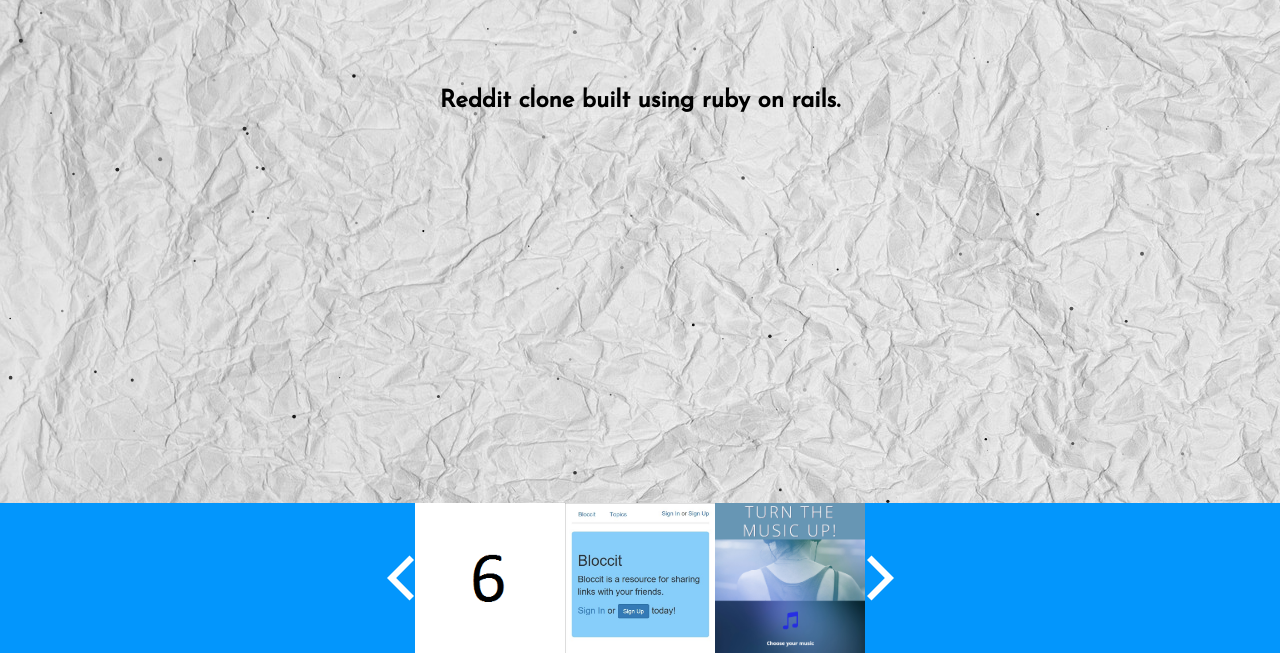
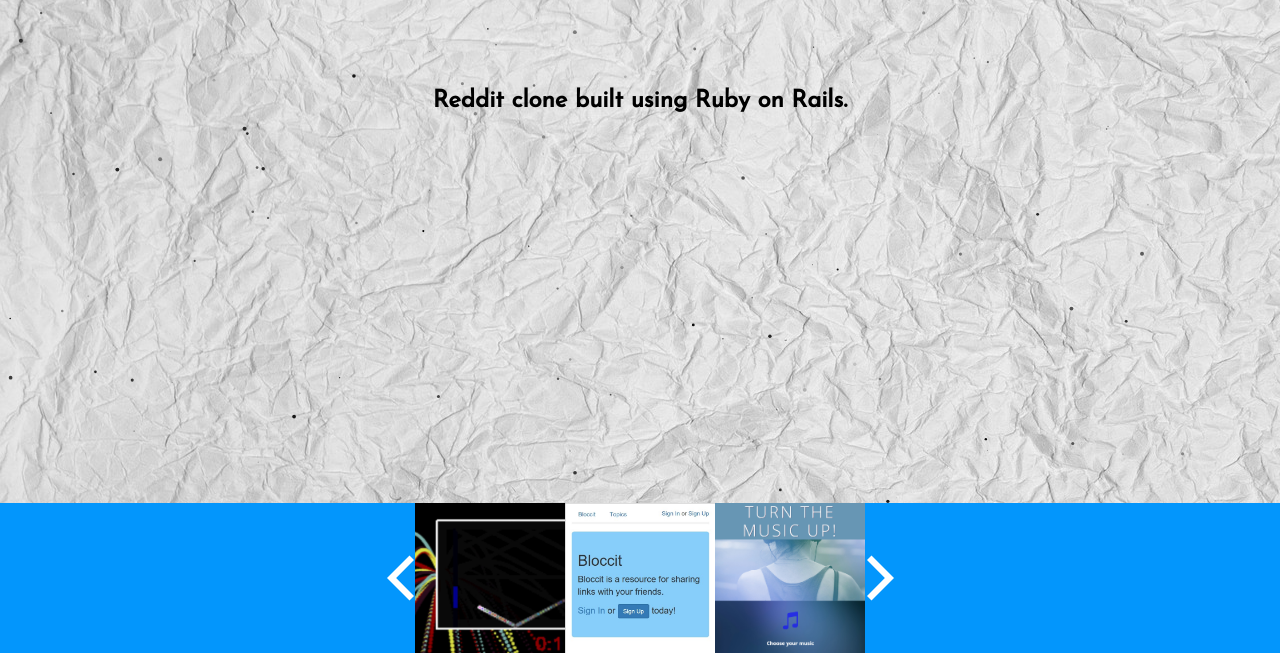
Before and after one commit to MPH320/portfolio, a plain HTML site: page portfolio.html in a window 1280 px wide. Shown: the part 147-800 px from the top of the page. Drawn offline with nearby package versions, Linux system fonts and the light colour scheme.

Commit message:
Updated portfolio elements

```diff
--- a/scripts/portfolio.js
+++ b/scripts/portfolio.js
@@ -8,7 +8,7 @@ getit = unescape(getit[1]);
 
 var itemOne = {
     title: 'Bloccit',
-    description: 'Reddit clone built using ruby on rails.',
+    description: 'Reddit clone built using Ruby on Rails.',
     artURL: 'assets/images/bloccit.jpg',
     pageURL: 'portfolio.html?bloccit',
 		siteURL: 'https://mikesbloccit.herokuapp.com'
@@ -16,7 +16,7 @@ var itemOne = {
 
 var itemTwo = {
     title: 'Angular Jams',
-    description: 'A music app built using angular.',
+    description: 'A music app built using Angular.',
     artURL: 'assets/images/angular-jams.png',
     pageURL: 'portfolio.html?angularjams',
 		siteURL: 'https://angular-jams.herokuapp.com/'
@@ -24,34 +24,35 @@ var itemTwo = {
 
 var itemThree = {
     title: 'HTMLShare',
-    description: 'A collaborative HTML editing tool built using meteor.',
-    artURL: 'assets/images/thumbs/3.png',
+    description: 'A collaborative HTML editing tool built using Meteor.',
+    artURL: 'assets/images/htmlshare.jpg',
     pageURL: 'portfolio.html?htmlshare',
 		siteURL: 'http://htmlshare.herokuapp.com/'
 }
 
 var itemFour = {
-    title: 'Bloc-Jams',
+	title: 'Tweet Search',
+    description: 'A tweet searcher built using PHP and Codebird to accesss the Twitter API.',
+    artURL: 'assets/images/ts.jpg',
+    pageURL: 'portfolio.html?tweetsearch',
+		siteURL: 'http://tweetsearchphp.herokuapp.com/'
+}
+
+var itemFive = {
+		title: 'Bloc-Jams',
     description: 'A digital music player built with jQuery, javascript, html and css.',
     artURL: 'assets/images/bloc-jams.png',
     pageURL: 'portfolio.html?jams',
 		siteURL: 'http://the-bloc-jams.netlify.com/'
 }
 
-var itemFive = {
-		title: 'Pong',
+var itemSix = {
+	title: 'Pong',
     description: 'Pong made with javascript animations.',
     artURL: 'assets/images/pong.jpg',
     pageURL: 'portfolio.html?pong',
 		siteURL: 'http://mikespong.surge.sh/'
-}
 
-var itemSix = {
-    title: 'Six',
-    description: 'Lorem ipsum dolor sit amet, usu at aliquip consequat posidonium, possim eruditi dignissim vim ad.',
-    artURL: 'assets/images/thumbs/6.png',
-    pageURL: 'portfolio.html?0',
-		siteURL: 'https://hashsearch.herokuapp.com/twitter.php'
 }
 
 var items = [itemOne, itemTwo, itemThree, itemFour, itemFive, itemSix];
@@ -152,17 +153,17 @@ var setActive = function(){
     {
         lastItem = 3;
     }
-	 else if(getit == "Jams")
+	 else if(getit == "TweetSearch")
     {
         lastItem = 4;
     }
-		else if(getit == "Pong")
+		else if(getit == "Jams")
     {
         lastItem = 5;
     }
-		else if(getit == "0")
+		else if(getit == "Pong")
     {
-        lastItem = getit;
+        lastItem = 0;
     }
     else {
         lastItem = 1;
```
Also changed, not shown: mywork.html (+12 -11 lines), assets/images/ts.jpg (added).
